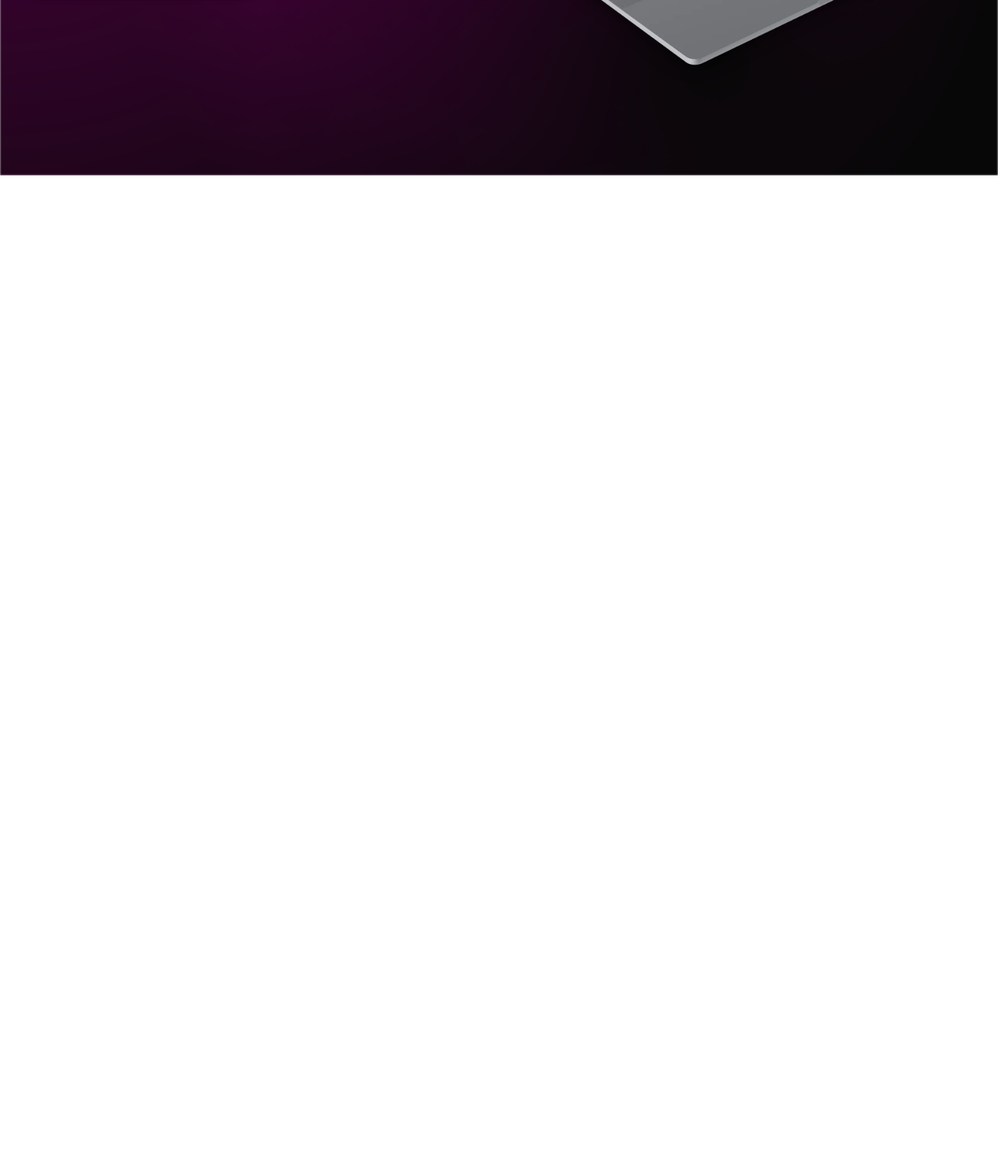
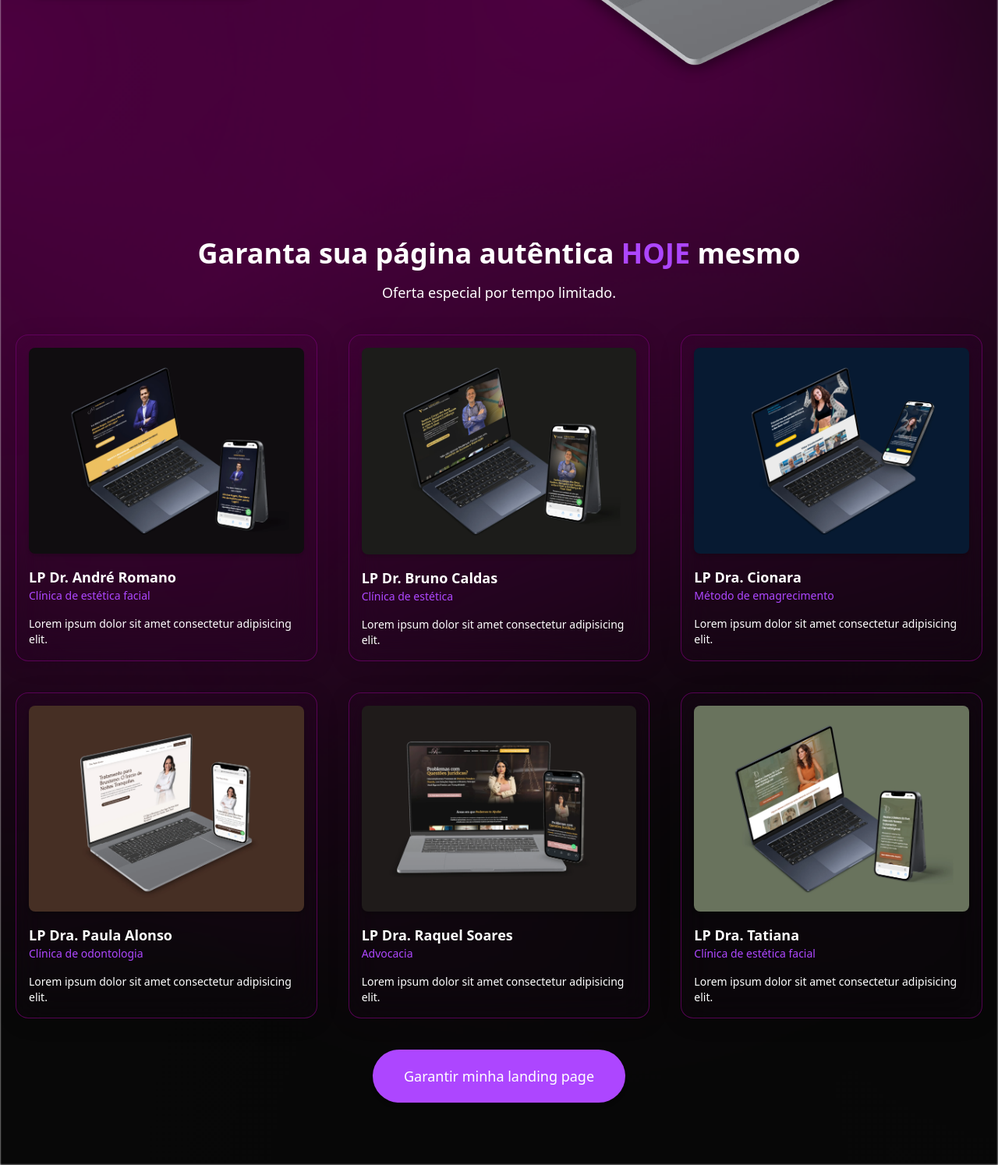
Before and after one commit to MatheusAmon12/agency-landing-page, a plain HTML site: page index.html in a window 1280 px wide. Shown: the part 655-2149 px from the top of the page at 78% size. Before the commit the page ends 880 px from the top, so only its background shows below. Drawn offline with nearby package versions, Linux system fonts and the light colour scheme.

Commit message:
feat: add call to action section

```diff
--- a/index.html
+++ b/index.html
@@ -18,6 +18,11 @@
       type="text/css"
       href="/src/styles/components/header.css"
     />
+    <link
+      rel="stylesheet"
+      type="text/css"
+      href="/src/styles/components/card.css"
+    />
 
     <script src="https://cdn.jsdelivr.net/npm/@tailwindcss/browser@4"></script>
     <script
@@ -26,7 +31,6 @@
     ></script>
   </head>
   <body class="overflow-x-hidden">
-    <!-- Hero section -->
     <div class="mesh-gradient-background-container min-h-svh">
       <div class="mesh-gradient-background"></div>
       <header class="header w-full shadow-md py-5">
@@ -45,6 +49,8 @@
           </a>
         </div>
       </header>
+
+      <!-- Hero section -->
       <section class="w-full py-20 lg:p-0 z-10">
         <div
           class="container px-5 flex flex-col lg:flex-row items-center justify-center min-h-svh w-full mx-auto"
@@ -56,7 +62,7 @@
               class="flex flex-col gap-1 items-center md:items-start justify-center md:justify-start w-full"
             >
               <h1
-                class="text-4xl font-normal text-center md:text-left md:max-w-3xl"
+                class="text-4xl font-normal text-center md:text-left md:max-w-3xl text-purple-500"
               >
                 Sua clínica é única
               </h1>
@@ -96,6 +102,150 @@
           </div>
         </div>
       </section>
+
+      <!-- CTA section -->
+      <section
+        class="container px-5 mx-auto flex flex-col items-center justify-center py-20 gap-10"
+      >
+        <div class="space-y-4">
+          <h2 class="text-3xl md:text-4xl font-bold text-white text-center">
+            Garanta sua página autêntica
+            <span class="text-purple-500">HOJE</span> mesmo
+          </h2>
+          <p class="text-lg text-white text-center">
+            Oferta especial por tempo limitado.
+          </p>
+        </div>
+
+        <div class="grid grid-cols-1 md:grid-cols-3 gap-10">
+          <div class="card flex flex-col gap-4 items-start justify-center p-4">
+            <img
+              src="/src/public/lp-andre-romano.webp"
+              alt="Mockup"
+              title="Mockup"
+              loading="lazy"
+              class="object-cover pointer-events-none rounded-lg shadow-md"
+            />
+            <div>
+              <h2 class="text-left text-lg text-white font-bold">
+                LP Dr. André Romano
+              </h2>
+              <p class="text-left text-sm font-medium text-purple-500">
+                Clínica de estética facial
+              </p>
+            </div>
+            <span class="text-sm font-normal text-white"
+              >Lorem ipsum dolor sit amet consectetur adipisicing elit.</span
+            >
+          </div>
+          <div class="card flex flex-col gap-4 items-start justify-center p-4">
+            <img
+              src="/src/public/lp-bruno-caldas.webp"
+              alt="Mockup"
+              title="Mockup"
+              loading="lazy"
+              class="object-cover pointer-events-none rounded-lg shadow-md"
+            />
+            <div>
+              <h2 class="text-left text-lg text-white font-bold">
+                LP Dr. Bruno Caldas
+              </h2>
+              <p class="text-left text-sm font-medium text-purple-500">
+                Clínica de estética
+              </p>
+            </div>
+            <span class="text-sm font-normal text-white"
+              >Lorem ipsum dolor sit amet consectetur adipisicing elit.</span
+            >
+          </div>
+          <div class="card flex flex-col gap-4 items-start justify-center p-4">
+            <img
+              src="/src/public/lp-cionara.webp"
+              alt="Mockup"
+              title="Mockup"
+              loading="lazy"
+              class="object-cover pointer-events-none rounded-lg shadow-md"
+            />
+            <div>
+              <h2 class="text-left text-lg text-white font-bold">
+                LP Dra. Cionara
+              </h2>
+              <p class="text-left text-sm font-medium text-purple-500">
+                Método de emagrecimento
+              </p>
+            </div>
+            <span class="text-sm font-normal text-white"
+              >Lorem ipsum dolor sit amet consectetur adipisicing elit.</span
+            >
+          </div>
+          <div class="card flex flex-col gap-4 items-start justify-center p-4">
+            <img
+              src="/src/public/lp-dra-paula-alonso.webp"
+              alt="Mockup"
+              title="Mockup"
+              loading="lazy"
+              class="object-cover pointer-events-none rounded-lg shadow-md"
+            />
+            <div>
+              <h2 class="text-left text-lg text-white font-bold">
+                LP Dra. Paula Alonso
+              </h2>
+              <p class="text-left text-sm font-medium text-purple-500">
+                Clínica de odontologia
+              </p>
+            </div>
+            <span class="text-sm font-normal text-white"
+              >Lorem ipsum dolor sit amet consectetur adipisicing elit.</span
+            >
+          </div>
+          <div class="card flex flex-col gap-4 items-start justify-center p-4">
+            <img
+              src="/src/public/lp-raquel-soares.webp"
+              alt="Mockup"
+              title="Mockup"
+              loading="lazy"
+              class="object-cover pointer-events-none rounded-lg shadow-md"
+            />
+            <div>
+              <h2 class="text-left text-lg text-white font-bold">
+                LP Dra. Raquel Soares
+              </h2>
+              <p class="text-left text-sm font-medium text-purple-500">
+                Advocacia
+              </p>
+            </div>
+            <span class="text-sm font-normal text-white"
+              >Lorem ipsum dolor sit amet consectetur adipisicing elit.</span
+            >
+          </div>
+          <div class="card flex flex-col gap-4 items-start justify-center p-4">
+            <img
+              src="/src/public/lp-tatiana.webp"
+              alt="Mockup"
+              title="Mockup"
+              loading="lazy"
+              class="object-cover pointer-events-none rounded-lg shadow-md"
+            />
+            <div>
+              <h2 class="text-left text-lg text-white font-bold">
+                LP Dra. Tatiana
+              </h2>
+              <p class="text-left text-sm font-medium text-purple-500">
+                Clínica de estética facial
+              </p>
+            </div>
+            <span class="text-sm font-normal text-white"
+              >Lorem ipsum dolor sit amet consectetur adipisicing elit.</span
+            >
+          </div>
+        </div>
+
+        <button
+          class="bg-purple-500 px-10 py-5 text-lg font-medium rounded-full text-white w-full md:w-fit cursor-pointer hover:scale-105 transition-all ease-in-out duration-300 shadow-md hover:shadow-xl"
+        >
+          Garantir minha landing page
+        </button>
+      </section>
     </div>
   </body>
 </html>
--- /dev/null
+++ b/src/styles/components/card.css
@@ -0,0 +1,8 @@
+.card {
+  background: rgba(111, 2, 109, 0.03);
+  border-radius: 16px;
+  box-shadow: 0 4px 30px rgba(0, 0, 0, 0.1);
+  backdrop-filter: blur(20px);
+  -webkit-backdrop-filter: blur(20px);
+  border: 1px solid rgba(111, 2, 109, 0.72);
+}
```
Also changed, not shown: src/public/lp-andre-romano.webp (added), src/public/lp-bruno-caldas.webp (added), src/public/lp-cionara.webp (added), src/public/lp-dra-paula-alonso.webp (added), src/public/lp-raquel-soares.webp (added), src/public/lp-tatiana.webp (added).
